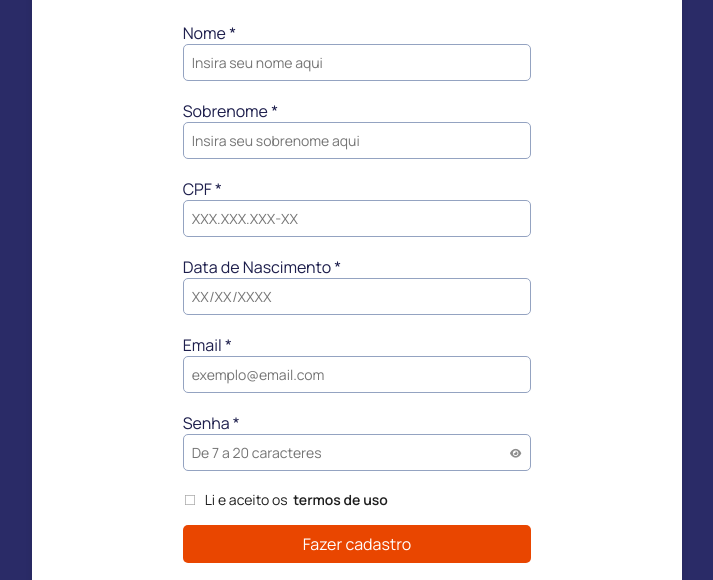
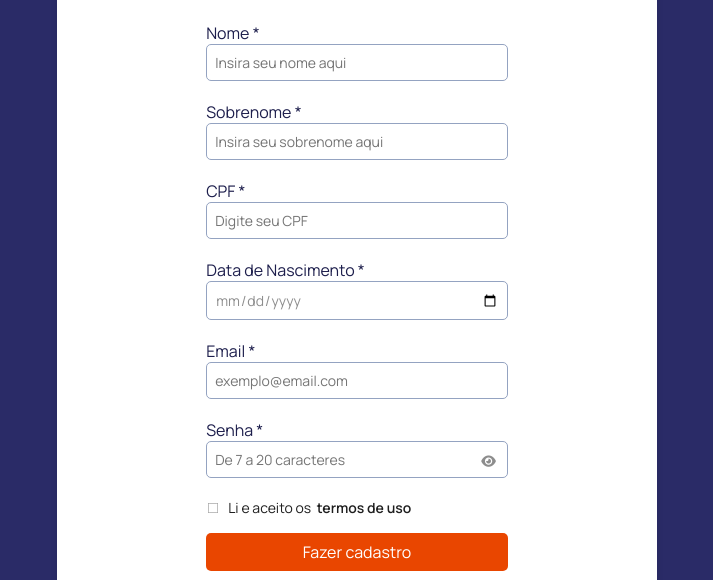
Before and after one commit to lianacapizani/recruta.AI, a website: page pages/cadastro.html in a window 1280 px wide. Shown: the part 143-723 px from the top of the page, without its empty margins (283-996 px from the left). Drawn offline with Linux system fonts and the light colour scheme.

Commit message:
ajustes input cadastro

```diff
--- a/css/cadastro.css
+++ b/css/cadastro.css
@@ -10,7 +10,7 @@
     background-color: var(--color-light-000);
     border-radius: 1rem;
     box-shadow: 0 4px 6px rgba(0, 0, 0, 0.1);
-    max-width: 65rem;
+    max-width: 60rem;
     height:auto;
     width: 100%;
     display: flex;
@@ -41,28 +41,16 @@
     margin-bottom: 1rem ;
   }
 
-  .form-grid {
-    display: grid;
-    grid-template-columns: 1fr 1fr; /* Duas colunas de igual largura */
-    gap: 1.5rem; /* Espaço entre as colunas */
+  .form-group {
+    margin-bottom: 1.6rem;
   }
 
-  .form-group {
-    margin-bottom: 0; /* Remova a margem inferior para melhor espaçamento na grid */
+  .form-group label {
+    font-size: 1.6rem;
+    color: var(--color-primary-800);
   }
 
-
-  .form-group {
-    margin-bottom: 1.5rem;
-
-
-  & label {
-    font-size: 1.6rem;
-    color: var(--color-primary-800);
-    margin-bottom: 0.5rem;
-  }
-
-  & input {
+  .form-group input {
     width: 100%;
     padding: .8rem;
     font-size: 1.4rem;
@@ -70,7 +58,10 @@
     border-radius: .5rem;
     margin-bottom: .4rem;
     }
-  }
+
+    .form-group .date{
+      color: var(--color-dark-400);
+    }
 
   .password-container {
     position: relative;
@@ -85,10 +76,11 @@
 
   .password-container i {
     position: absolute;
-    right: 1rem;
+    right: 1.2rem;
     top: 1.4rem;
     cursor: pointer;
     color: var(--color-dark-400);
+    font-size: 1.3rem;
   }
 
   .password-container i:hover {
--- a/js/cadastro.js
+++ b/js/cadastro.js
@@ -22,6 +22,17 @@ document.getElementById('cadastro-form').addEventListener('submit', function(eve
   });
 
 
+// CPF AJUSTAR APÓS DIGITAR
+
+    document.getElementById('cpf').addEventListener('input', function (e) {
+        let input = e.target.value.replace(/\D/g, ''); // Remove todos os caracteres que não são dígitos
+        input = input.replace(/(\d{3})(\d)/, '$1.$2'); // Adiciona o ponto após os 3 primeiros dígitos
+        input = input.replace(/(\d{3})(\d)/, '$1.$2'); // Adiciona o ponto após os próximos 3 dígitos
+        input = input.replace(/(\d{3})(\d)/, '$1-$2'); // Adiciona o traço antes dos últimos 2 dígitos
+        e.target.value = input; // Atualiza o valor do input
+    });
+
+
 //JS PARA OCULTAR OU NÃO A SENHA
 
 const togglePassword = document.querySelector("#togglePassword");
--- a/pages/cadastro.html
+++ b/pages/cadastro.html
@@ -49,11 +49,11 @@
       </div>
       <div class="form-group">
         <label for="cpf">CPF *</label>
-        <input type="text" id="cpf" name="cpf" placeholder="XXX.XXX.XXX-XX" required>
+        <input type="text" id="cpf" name="cpf" placeholder="Digite seu CPF" maxlength="14" required>
       </div>
       <div class="form-group">
         <label for="data-nascimento">Data de Nascimento *</label>
-        <input type="text" id="data-nascimento" name="data-nascimento" placeholder="XX/XX/XXXX" required>
+        <input type="date" id="data-nascimento" class="date" name="data-nascimento" placeholder="XX/XX/XXXX" required>
       </div>
       <div class="form-group">
         <label for="email">Email *</label>
```
